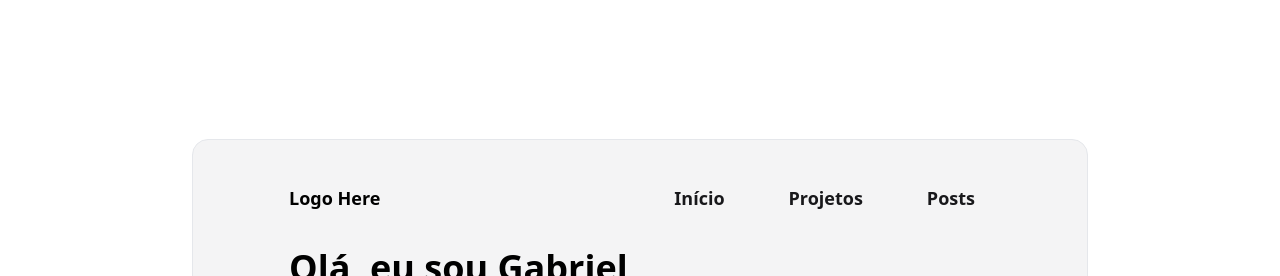
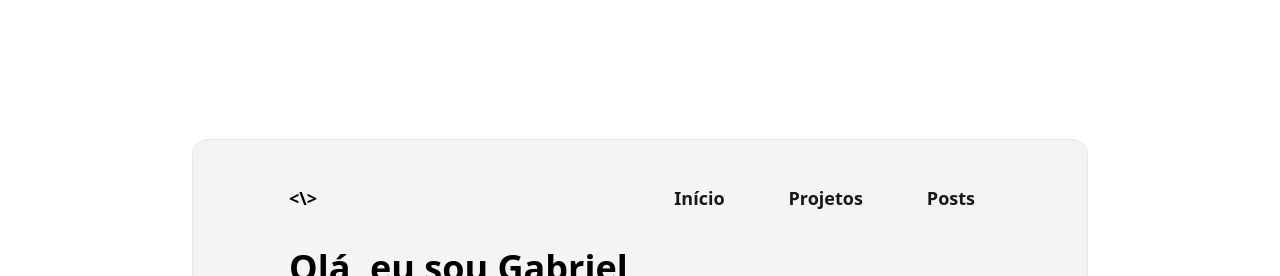
Before and after one commit to gabrielolivrp/gabrielolivrp.github.io, a Next.js app: page / in a window 1280 px wide. Shown: the top 276 px of the page. Built offline with nearby package versions, Linux system fonts and the light colour scheme.

Commit message:
feat: add logo

```diff
--- a/components/header.tsx
+++ b/components/header.tsx
@@ -57,7 +57,7 @@ const Header = () => {
 
       <div className="flex items-center justify-between md:mb-8">
         <h1 className="text-lg font-semibold leading-relaxed">
-          <Link href="/">Logo Here</Link>
+          <Link href="/">{"<\\>"}</Link>
         </h1>
         <div className="hidden lg:flex space-x-8">
           <Menu />
```
